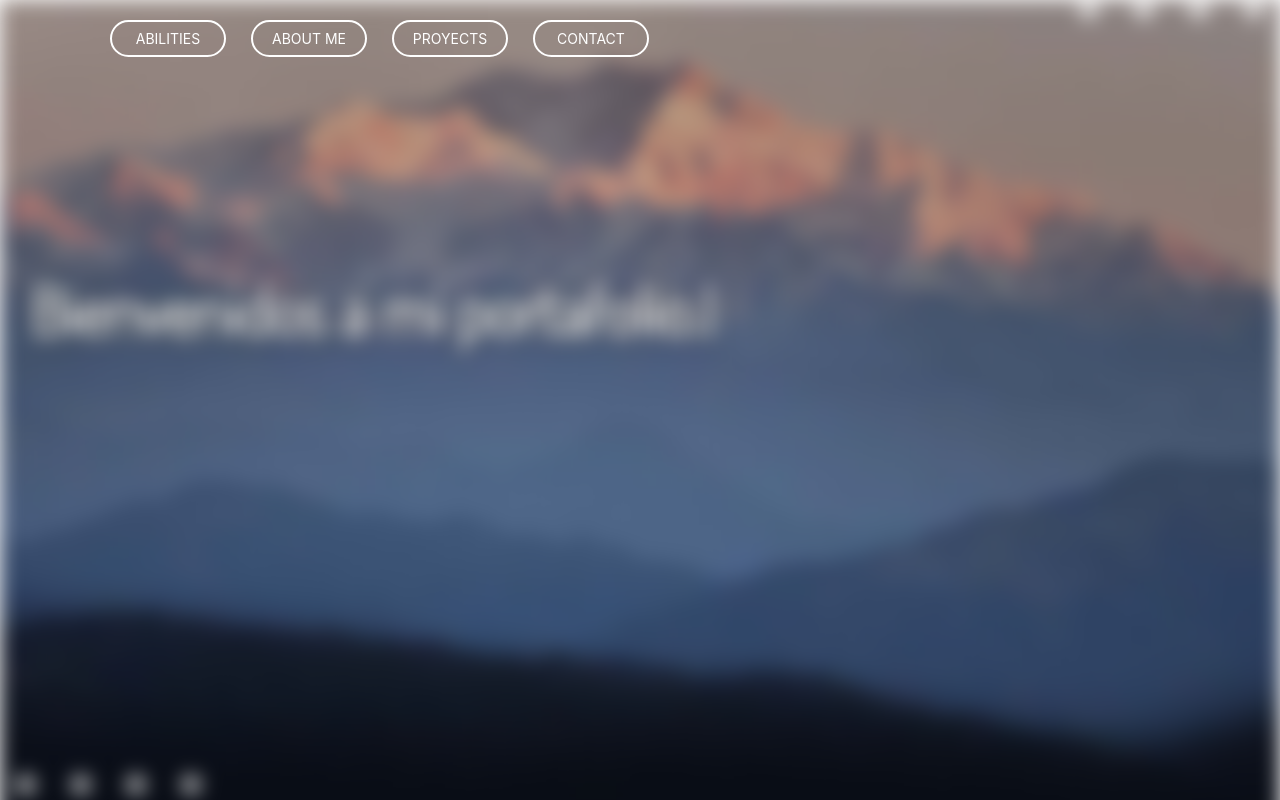
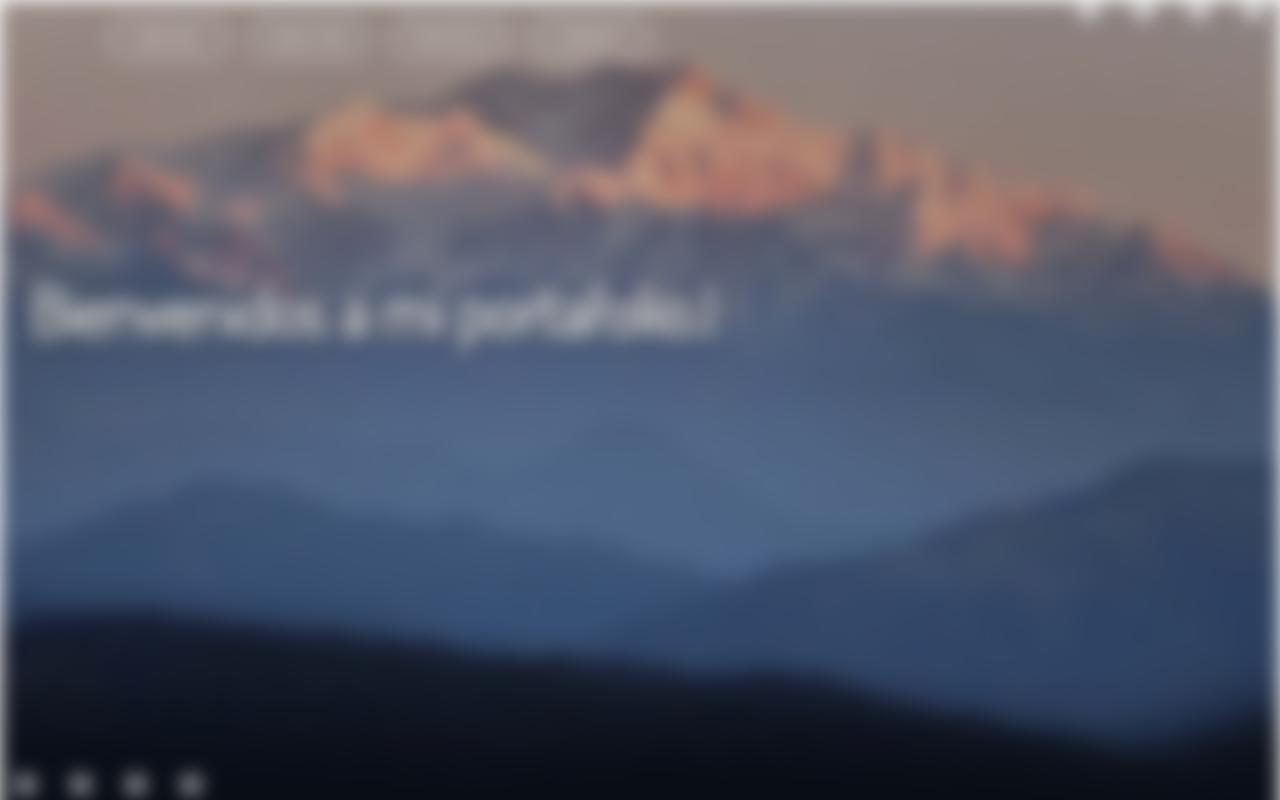
Before and after one commit to Million1701/Portafolio-web, a React (Create React App) app: page / in a window 1280 px wide. Shown: the top 800 px of the page. Built offline with nearby package versions, Linux system fonts and the light colour scheme; some icons are missing; a web font is replaced by a local one.

Commit message:
modificar blur

```diff
--- a/src/App.css
+++ b/src/App.css
@@ -1,5 +1,9 @@
 @import url('https://fonts.googleapis.com/css2?family=Poppins:wght@300&display=swap');
 @import url('https://fonts.googleapis.com/css2?family=Poppins:wght@300&display=swap');
+
+.content-app{
+  filter: blur(10px);
+}
 
 .App {
   text-align: center;
@@ -8,8 +12,6 @@
   background-color: #090d16;
   color: #fff;
   overflow: hidden;
-  filter: blur(10px);
-  -webkit-filter: blur(10px);
 }
 
 .contentAbilities, .contentAboutMe, .contentContact, .contentProyects{
--- a/src/App.js
+++ b/src/App.js
@@ -9,16 +9,16 @@ import Navbars from './componentes/navBar/Navbars';
 
 
 function App() {
-  let app = document.querySelector('.App');
 
   window.addEventListener("load", () => {
-    app.style.filter = "blur(0px)"
+    let contentApp = document.querySelector('.content-app');
+    contentApp.style.filter = "blur(0px)"
   });
 
 
 
   return (
-    <div>
+    <div className='content-app'>
       <Navbars />
       <div className="App">
         <div id="home">
```
